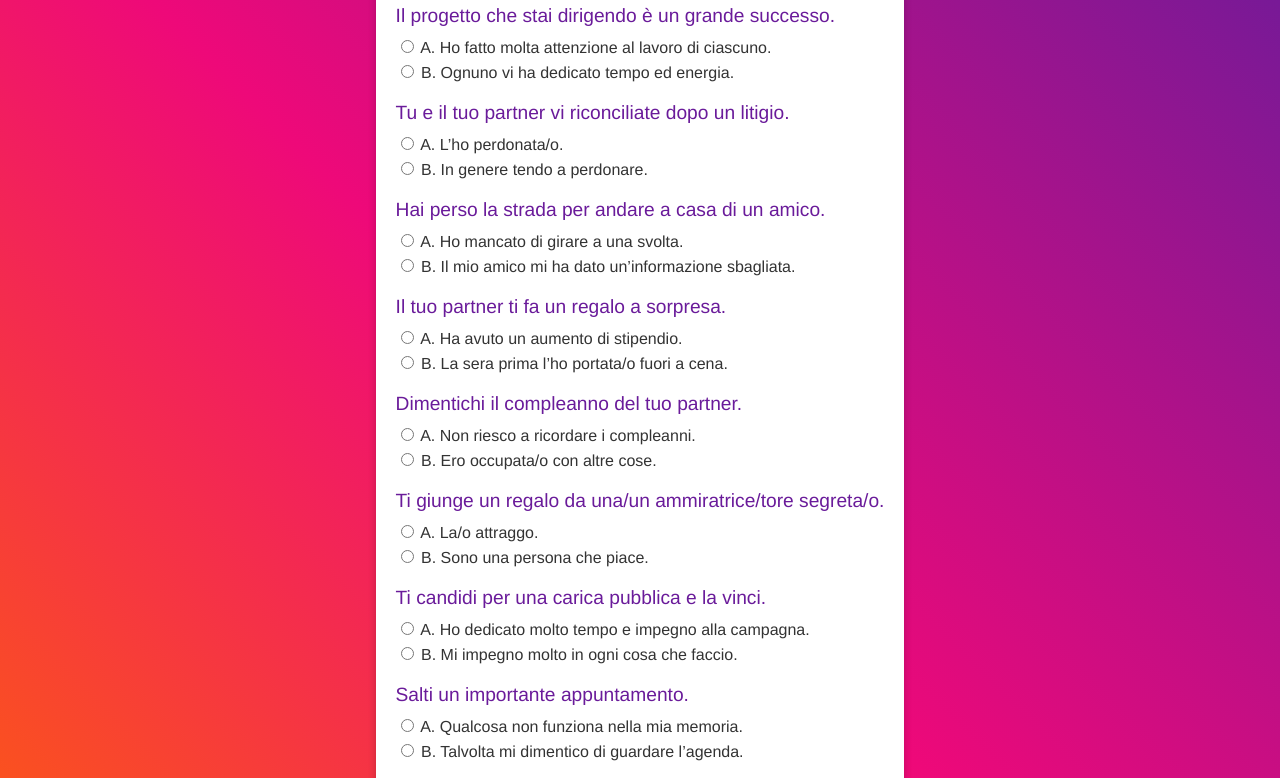
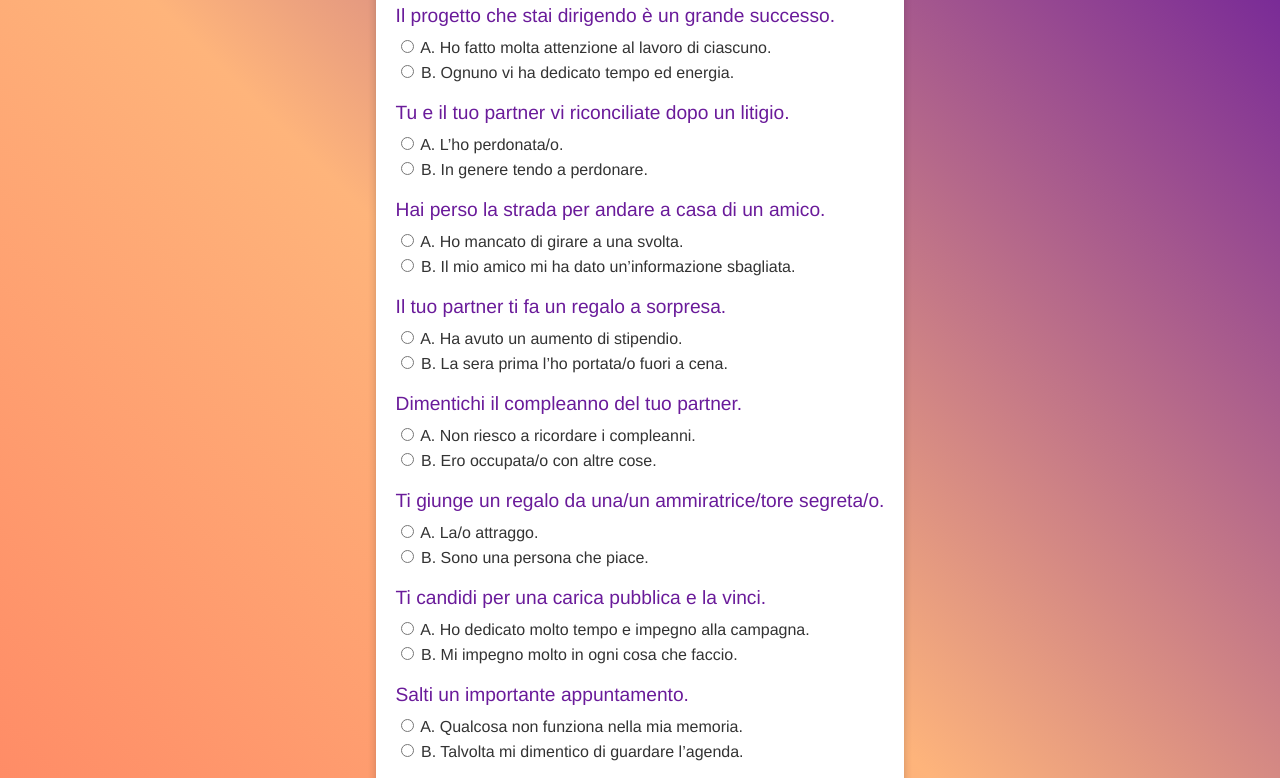
Before and after one commit to DanieleDDF/survey-stile-esplicativo, a plain HTML site: page index.html in a window 1280 px wide. Shown: the part 133-911 px from the top of the page. Drawn offline with Linux system fonts and the light colour scheme.

Commit message:
Update styles.css

```diff
--- a/styles.css
+++ b/styles.css
@@ -1,7 +1,7 @@
 
 body {
     font-family: 'Helvetica', sans-serif;
-    background: linear-gradient(45deg, #FF6A00 0%, #EE0979 50%, #6A1B9A 100%); /* Gradiente lineare basato sui colori dell'immagine */
+    background: linear-gradient(45deg, #FF7E5F 0%, #FEB47B 50%, #6A1B9A 100%); /* Gradiente arancione al viola */
     margin: 0;
     padding: 0;
     display: flex;
```
